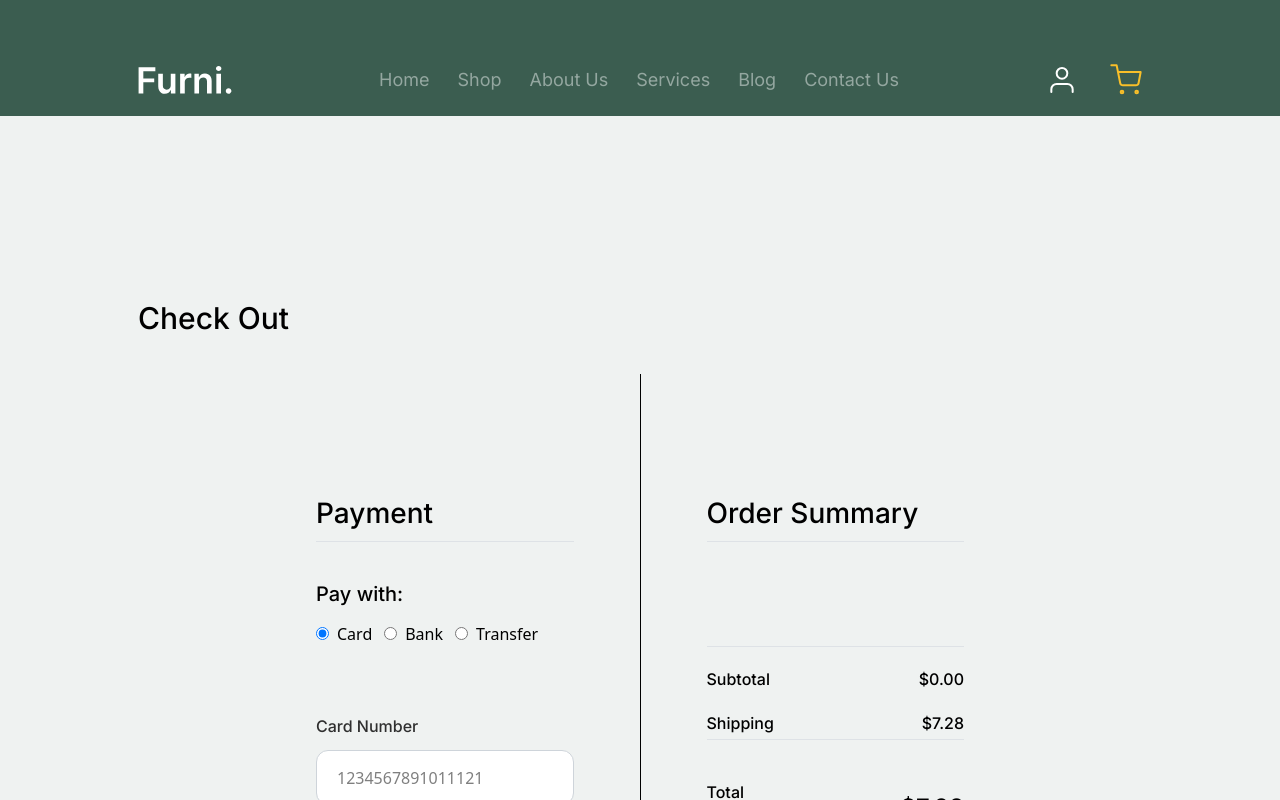
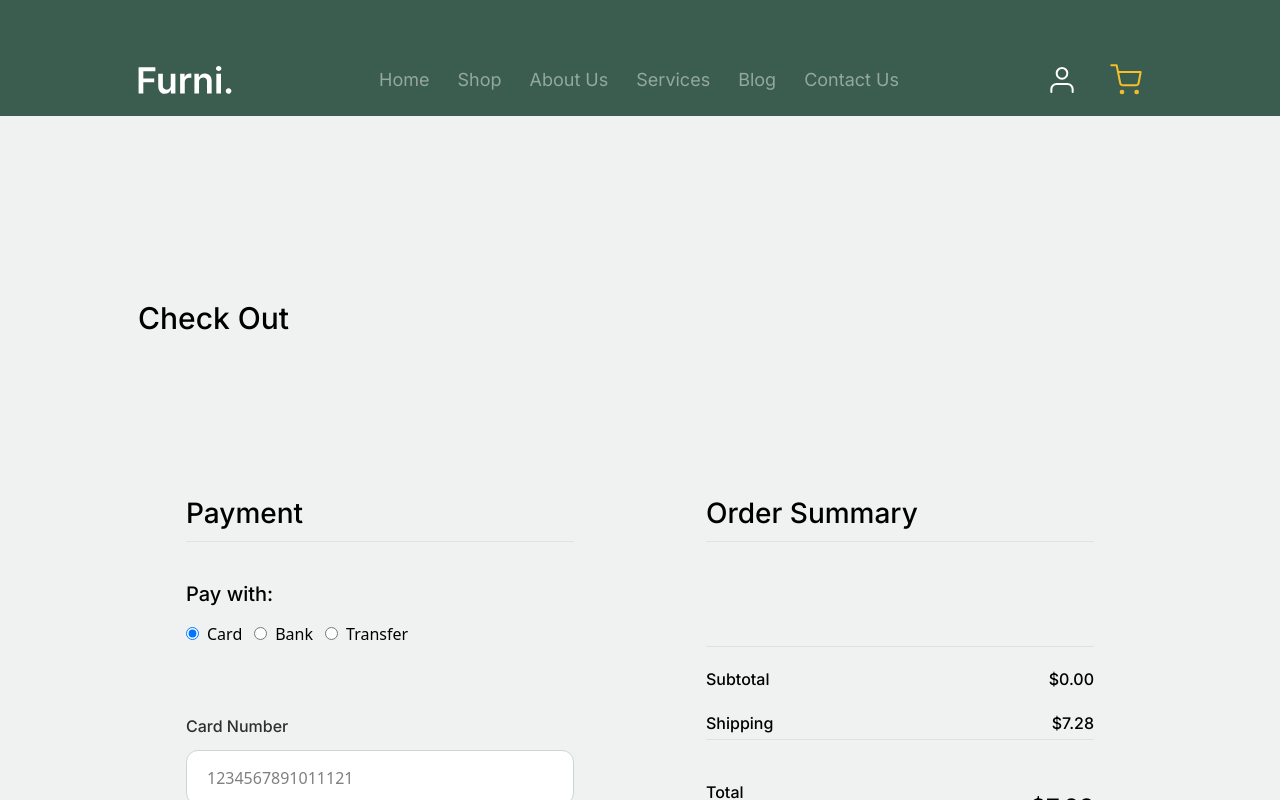
Before and after one commit to Oluwalolope/furni, a Next.js app: page /cart/checkout in a window 1280 px wide. Shown: the top 800 px of the page. Built offline with nearby package versions, Linux system fonts and the light colour scheme.

Commit message:
fix: adjust layout and spacing in checkout page for improved readability

```diff
--- a/app/cart/checkout/page.tsx
+++ b/app/cart/checkout/page.tsx
@@ -45,11 +45,11 @@ const CheckOutPage = () => {
   return (
     <div className="bg-background-main">
       <main className="w-full max-w-[1512px] mx-auto py-[186px] px-4 md:px-6 lg:px-[138px]">
-              <h1 className="font-inter font-medium text-[#000000] text-[30px] text-center [line-height:_32px] hidden md:inline-block  pb-10">
+              <h1 className="font-inter font-medium text-[#000000] text-[30px] text-center [line-height:_32px] hidden md:inline-block pb-10">
                 Check Out
               </h1>
         <section className="flex flex-col-reverse md:flex-row gap-y-5 w-full h-full">
-          <div className="flex-1 mx-auto md:mx-0 pt-[75px] md:ps-[130px] md:pe-[18px]">
+          <div className="flex-1 mx-auto md:mx-0 pt-[75px] md:pe-[18px]">
             <div className="md:p-12 ps-0 flex flex-col gap-9 justify-between">
               <h2 className="font-inter font-medium text-[#000000] text-[28px] [line-height:_32px] border-b border-[#DEE2E6] pb-3">
                 Payment
@@ -236,7 +236,7 @@ const CheckOutPage = () => {
             </div>
           </div>
 
-          <div className="md:border-s md:border-black flex-1 md:ps-[18px] md:pt-[75px] md:pe-[130px] ">
+          <div className="flex-1 md:ps-[18px] md:pt-[75px]">
             <div className="md:p-12 pe-0 flex flex-col gap-9 justify-between">
               <h2 className="font-inter font-medium text-[#000000] text-[28px] [line-height:_32px] border-b border-[#DEE2E6] pb-3">
                 Order Summary
```
